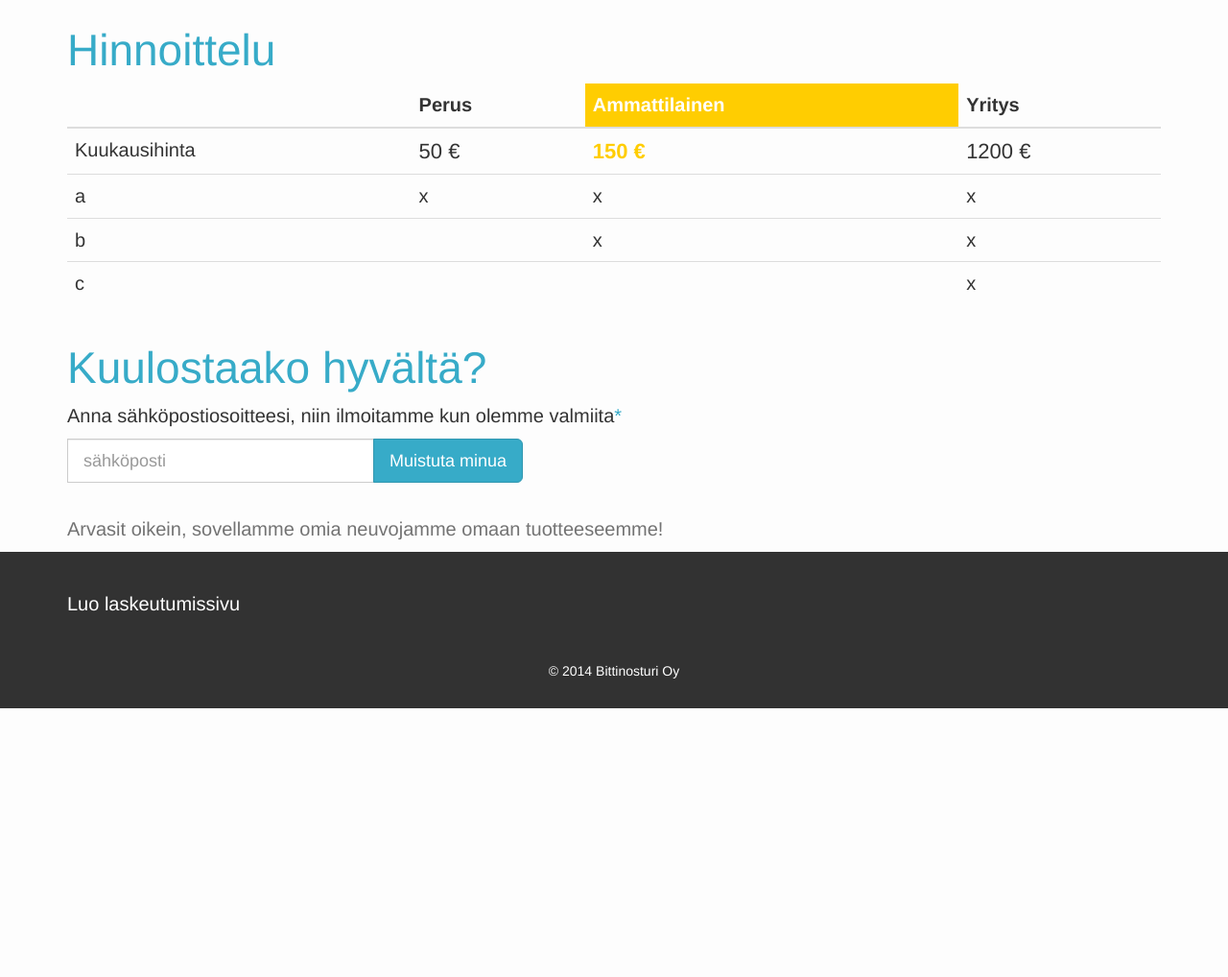
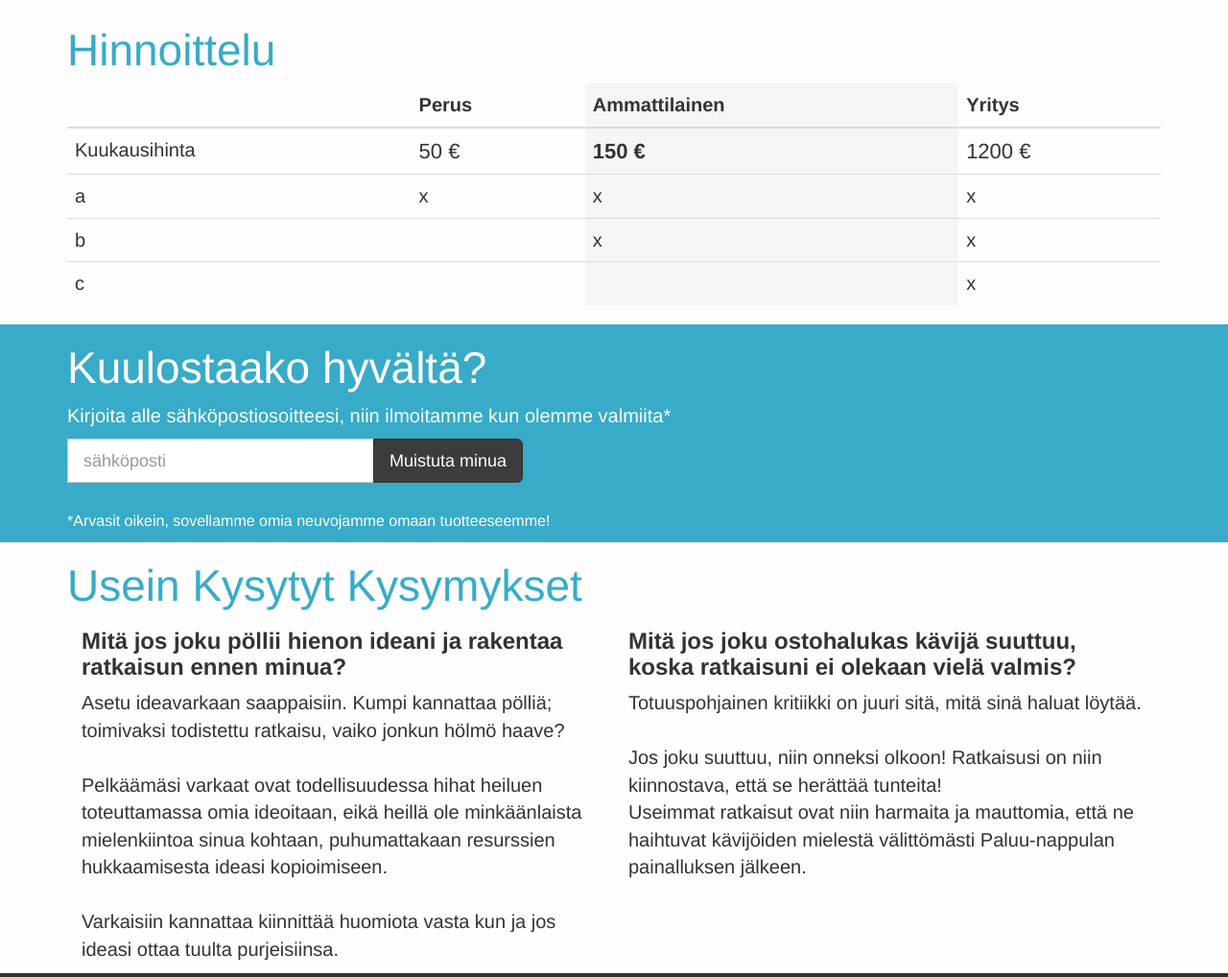
Before and after one commit to laskeutumissivut/laskeutumissivut.github.io, a plain HTML site: page index.html in a window 1280 px wide. Shown: the part 1779-2797 px from the top of the page at 96% size. Before the commit the page ends 2517 px from the top, so only its background shows below. Drawn offline with nearby package versions, Linux system fonts and the light colour scheme.

Commit message:
Added faq. Made sign-up stand out more. Made active pricing more subtle

```diff
--- a/index.html
+++ b/index.html
@@ -29,11 +29,12 @@
         <ul class="nav navbar-nav navbar-right">
           <li><a onclick="_gaq.push(['_trackEvent', 'Navbar', 'Top menu links', 'tour']);" href="#tour">Esittely</a></li>
           <li><a onclick="_gaq.push(['_trackEvent', 'Navbar', 'Top menu links', 'pricing']);" href="#pricing">Hinnoittelu</a></li>
+          <li><a onclick="_gaq.push(['_trackEvent', 'Navbar', 'Top menu links', 'faq']);" href="#faq">UKK</a></li>
         </ul>
       </nav>
     </div></header>
     <section id="start"><div class="background-filter"><div class="container">
-      <h1><b>Laskeutumis&shy;sivu minuutissa</b></h1>
+      <h1><b>Laskeutumis&shy;sivu minuutissa.</b></h1>
       <h2>Testaa ideasi kannattavuus ennen enempää tuotekehitystä.<br>
       Säästä tuhansia euroja ja lukemattomia kuukausia</h2><br>
       <a class="btn btn-success btn-lg" href="#sign-up" onclick="_gaq.push(['_trackEvent', 'start', 'CTA', 'sign-up']);">Luo sivu</a>
@@ -42,6 +43,9 @@
       <p>Pelkäätkö haaskaavasi aikaa ja rahaa turhan tuotteen tai palvelun rakentamisessa?<br>
       Entä jos kukaan ei ostakaan tuotettasi sen viimein valmistuttua?<br>
       Mistä tiedät, oletko ratkaissut olemattoman ongelman, ovatko tuotteesi ominaisuudet vajavaisia, vai onko vika kenties myyntipuheessasi?
+
+      Asiakkaidesi tarpeiden ymmärtäminen on kaikkein tärkeintä, kaikki muu on toissijaista.
+      Jopa ratkaisusi.
       ...<br><br>
       Kuten varmastikin olet jo huomannut, uuden tuotteen tuomisessa markkinoille on paljon riskejä.
       Sinun on testattava oletuksesi, lähtien riskialttiimmasta.
@@ -88,15 +92,15 @@
         <thead><tr><th></th><th>Perus</th><th class="active">Ammattilainen</th><th>Yritys</th></tr></thead>
         <tbody>
           <tr><td>Kuukausihinta</td><td class="price">50 €</td><td class="price active"><b>150 €</b></td><td class="price">1200 €</td></tr>
-          <tr><td>a</td><td>x</td><td>x</td><td>x</td></tr>
-          <tr><td>b</td><td> </td><td>x</td><td>x</td></tr>
-          <tr><td>c</td><td> </td><td> </td><td>x</td></tr>
+          <tr><td>a</td><td>x</td><td class="active">x</td><td>x</td></tr>
+          <tr><td>b</td><td> </td><td class="active">x</td><td>x</td></tr>
+          <tr><td>c</td><td> </td><td class="active"> </td><td>x</td></tr>
         </tbody>
       </table>
     </div></section>
     <section id="sign-up"><div class="container">
       <h2>Kuulostaako hyvältä?</h2>
-      <p>Anna sähköpostiosoitteesi, niin ilmoitamme kun olemme valmiita<a href="#nudge-nudge-wink-wink">*</a></p>
+      <p>Kirjoita alle sähköpostiosoitteesi, niin ilmoitamme kun olemme valmiita<a href="#nudge-nudge-wink-wink">*</a></p>
       <form action="//laskeutumissivut.us8.list-manage.com/subscribe/post?u=89d0498f65d8b66115c8f571f&amp;id=26bb943237" method="post" id="mc-embedded-subscribe-form" name="mc-embedded-subscribe-form" class="validate" target="_blank" novalidate>
         <div class="input-group input-group-lg col-md-5">
           <label for="mce-EMAIL" class="sr-only">Sähköpostiosoite</label>
@@ -112,7 +116,23 @@
         </div>
       </form>
       <br>
-      <p id="nudge-nudge-wink-wink" class="help-block">Arvasit oikein, sovellamme omia neuvojamme omaan tuotteeseemme!</p>
+      <p id="nudge-nudge-wink-wink">*Arvasit oikein, sovellamme omia neuvojamme omaan tuotteeseemme!</p>
+    </div></section>
+    <section id="faq"><div class="container">
+      <h2>Usein Kysytyt Kysymykset</h2>
+      <div class="col-md-6">
+        <h4>Mitä jos joku pöllii hienon ideani ja rakentaa ratkaisun ennen minua?</h4>
+        <p>Asetu ideavarkaan saappaisiin. Kumpi kannattaa pölliä; toimivaksi todistettu ratkaisu, vaiko jonkun hölmö haave?<br><br>
+        Pelkäämäsi varkaat ovat todellisuudessa hihat heiluen toteuttamassa omia ideoitaan, eikä heillä ole minkäänlaista mielenkiintoa sinua kohtaan, puhumattakaan resurssien hukkaamisesta ideasi kopioimiseen.<br><br>
+        Varkaisiin kannattaa kiinnittää huomiota vasta kun ja jos ideasi ottaa tuulta purjeisiinsa.
+        </p>
+      </div>
+      <div class="col-md-6">
+        <h4>Mitä jos joku ostohalukas kävijä suuttuu, koska ratkaisuni ei olekaan vielä valmis?</h4>
+        <p> Totuuspohjainen kritiikki on juuri sitä, mitä sinä haluat löytää.<br><br>
+        Jos joku suuttuu, niin onneksi olkoon! Ratkaisusi on niin kiinnostava, että se herättää tunteita!<br>
+        Useimmat ratkaisut ovat niin harmaita ja mauttomia, että ne haihtuvat kävijöiden mielestä välittömästi Paluu-nappulan painalluksen jälkeen.</p>
+      </div>
     </div></section>
     <footer id="bottom-menu"><div class="container">
       <nav role="navigation">
--- a/stylesheets/stylesheet.css
+++ b/stylesheets/stylesheet.css
@@ -39,11 +39,16 @@ a, .oomph, h2 {
 .btn-success {
   background-color: #37abc8;
   border-color: #3097b0;
+  background-color: rgb(60, 60, 60);
+  border-color: rgb(50, 50, 50);
+  color: white;
 }
 
 .btn-success:hover, .btn-success:active, .btn-success:focus {
   background-color: #3097b0;
   border-color: #3097b0;
+  background-color: rgb(50, 50, 50);
+  border-color: rgb(50, 50, 50);
 }
 
 #start {
@@ -68,28 +73,33 @@ a, .oomph, h2 {
   padding: 60px 0;
 }
 
-#start .btn-success {
-  background-color: rgb(50, 50, 50);
-  border-color: rgba(255,255,255,0.1);
-  color: white;
-}
-
 #copy {
   padding-top: 40px;
 }
 
-#prices th.active {
-  background-color: #ffcd01;
+td.price {
+  font-size: 22px;
+}
+
+#sign-up {
+  background-color: #37abc8;
   color: white;
 }
 
-#prices td.active {
-  color: #ffcd01;
-  background-color: transparent;
+#sign-up h2 {
+  color: inherit;
 }
 
-td.price {
-  font-size: 22px;
+#sign-up a {
+  color: white;
+}
+
+#nudge-nudge-wink-wink {
+  font-size: 16px;
+}
+
+#faq h4 {
+  font-weight: bold;
 }
 
 footer {
@@ -115,7 +125,7 @@ footer ul {
   text-align: center;
 }
 
-@media (max-width: 760px) {
+@media (max-width: 770px) {
   #top-menu .nav.navbar-nav {
     display: none;
   }
```
